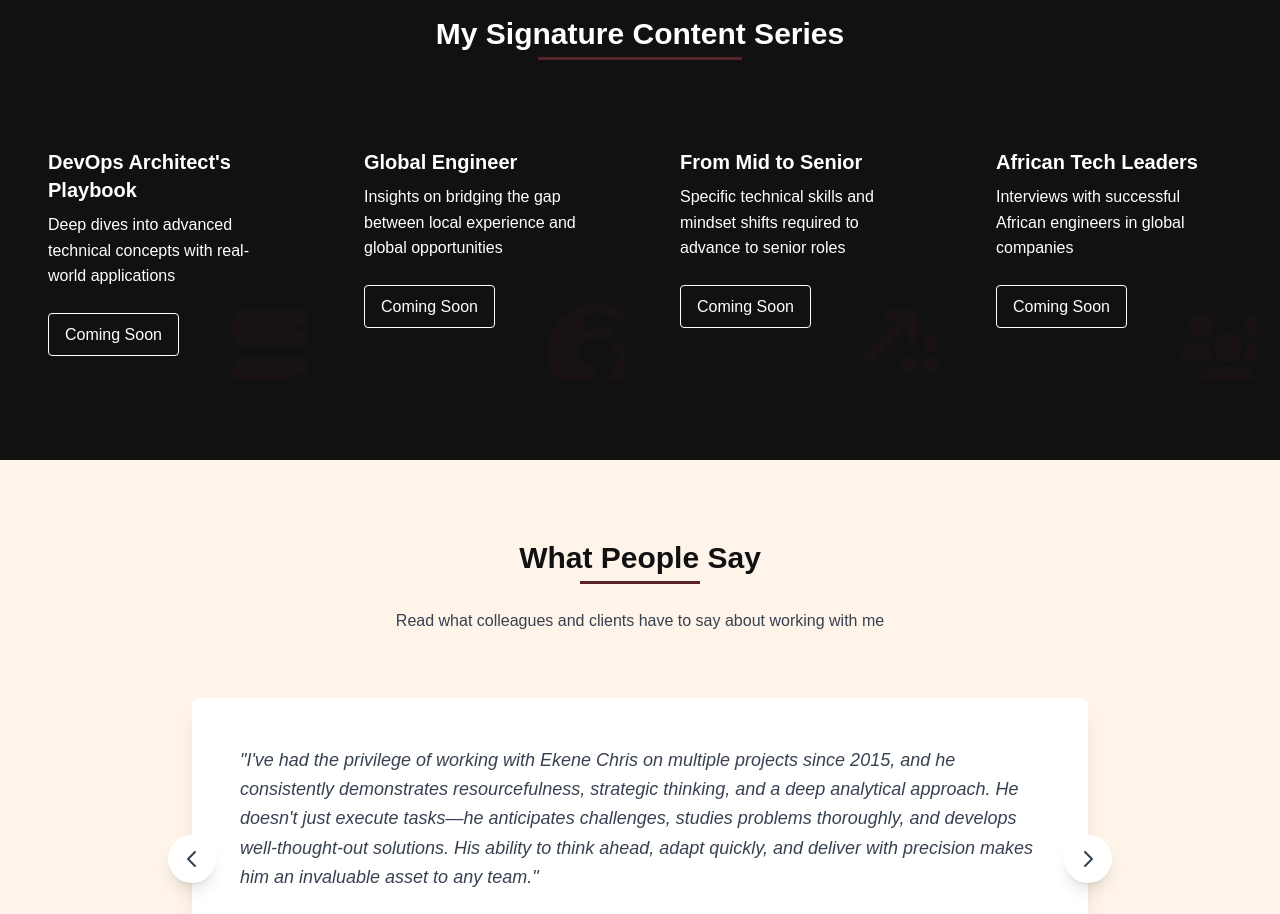
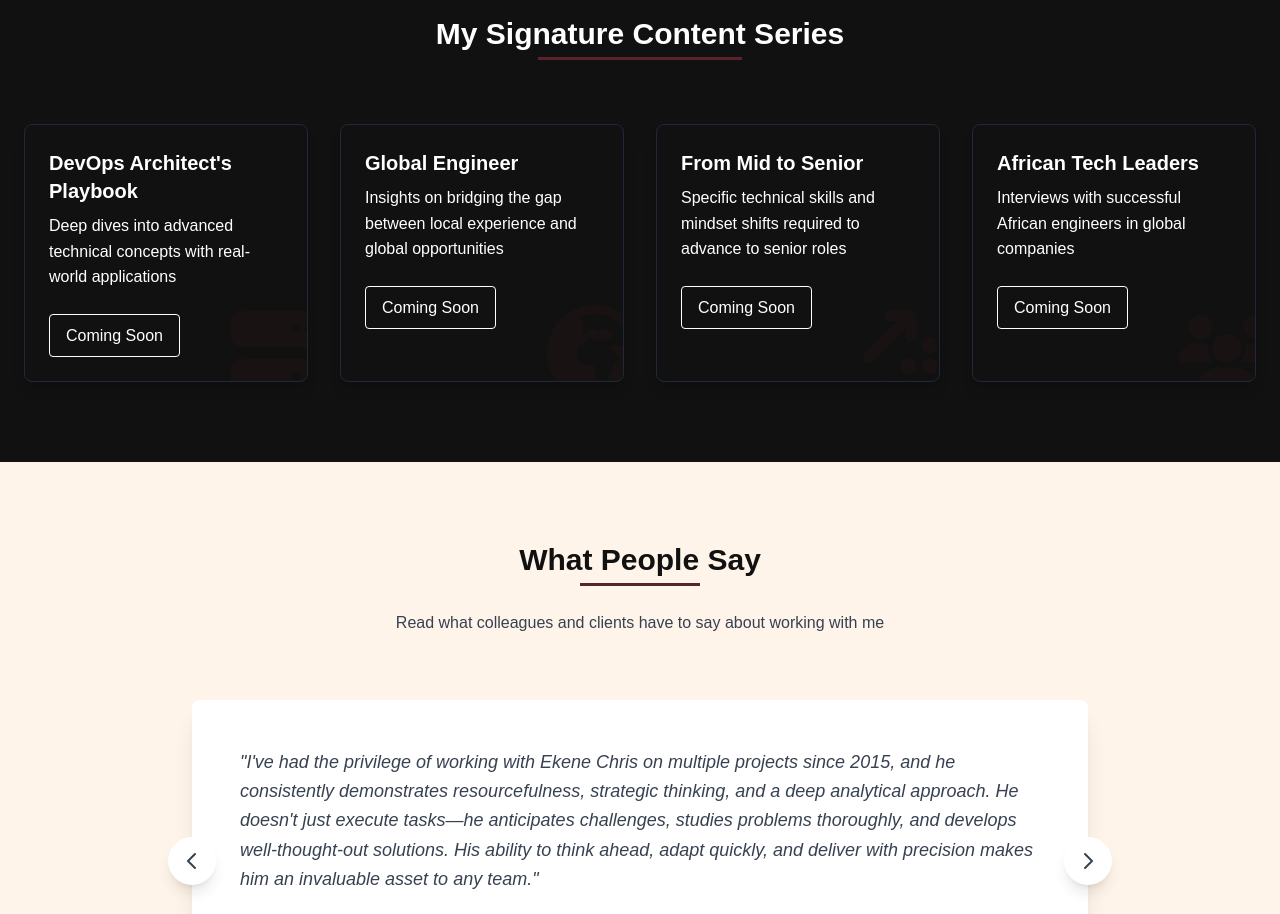
Before and after one commit to Ekene-Chris/personal-website, a Next.js app: page / in a window 1280 px wide. Shown: the part 2600-3514 px from the top of the page. Built offline with nearby package versions, Linux system fonts and the light colour scheme.

Commit message:
changed cards

```diff
--- a/src/app/globals.css
+++ b/src/app/globals.css
@@ -33,11 +33,13 @@ body {
 .expertise-card:hover {
   transform: translateY(-10px);
   transition: transform 0.3s ease;
+  box-shadow: 0 10px 25px rgba(0, 0, 0, 0.2);
 }
 
 .content-card:hover {
   transform: translateY(-10px);
   transition: transform 0.3s ease;
+  box-shadow: 0 10px 25px rgba(0, 0, 0, 0.1);
 }
 
 /* Add missing utility classes */
--- a/src/app/page.jsx
+++ b/src/app/page.jsx
@@ -274,59 +274,65 @@ export default function Home() {
           </div>
 
           <div className="grid grid-cols-1 md:grid-cols-4 gap-8">
-            <div className="bg-black bg-opacity-30 p-6 rounded-lg transition hover:transform hover:translate-y-[-10px] duration-300 relative overflow-hidden">
-              <h3 className="text-xl font-bold mb-2">
+            <div className="bg-black bg-opacity-30 p-6 rounded-lg shadow-lg transition duration-300 hover:-translate-y-2 border border-gray-800 relative overflow-hidden">
+              <h3 className="text-xl font-bold mb-2 relative z-10">
                 DevOps Architect's Playbook
               </h3>
-              <p className="mb-6">
+              <p className="mb-6 relative z-10">
                 Deep dives into advanced technical concepts with real-world
                 applications
               </p>
               <div className="absolute bottom-[-20px] right-[-20px] text-caput-mortuum opacity-10 text-8xl">
                 <FaServer />
               </div>
-              <button className="inline-block border border-white py-2 px-4 rounded hover:bg-white hover:text-black transition">
+              <button className="inline-block border border-white py-2 px-4 rounded hover:bg-white hover:text-black transition duration-300 relative z-10">
                 Coming Soon
               </button>
             </div>
 
-            <div className="bg-black bg-opacity-30 p-6 rounded-lg transition hover:transform hover:translate-y-[-10px] duration-300 relative overflow-hidden">
-              <h3 className="text-xl font-bold mb-2">Global Engineer</h3>
-              <p className="mb-6">
+            <div className="bg-black bg-opacity-30 p-6 rounded-lg shadow-lg transition duration-300 hover:-translate-y-2 border border-gray-800 relative overflow-hidden">
+              <h3 className="text-xl font-bold mb-2 relative z-10">
+                Global Engineer
+              </h3>
+              <p className="mb-6 relative z-10">
                 Insights on bridging the gap between local experience and global
                 opportunities
               </p>
               <div className="absolute bottom-[-20px] right-[-20px] text-caput-mortuum opacity-10 text-8xl">
                 <FaEarthAfrica />
               </div>
-              <button className="inline-block border border-white py-2 px-4 rounded hover:bg-white hover:text-black transition">
+              <button className="inline-block border border-white py-2 px-4 rounded hover:bg-white hover:text-black transition duration-300 relative z-10">
                 Coming Soon
               </button>
             </div>
 
-            <div className="bg-black bg-opacity-30 p-6 rounded-lg transition hover:transform hover:translate-y-[-10px] duration-300 relative overflow-hidden">
-              <h3 className="text-xl font-bold mb-2">From Mid to Senior</h3>
-              <p className="mb-6">
+            <div className="bg-black bg-opacity-30 p-6 rounded-lg shadow-lg transition duration-300 hover:-translate-y-2 border border-gray-800 relative overflow-hidden">
+              <h3 className="text-xl font-bold mb-2 relative z-10">
+                From Mid to Senior
+              </h3>
+              <p className="mb-6 relative z-10">
                 Specific technical skills and mindset shifts required to advance
                 to senior roles
               </p>
               <div className="absolute bottom-[-20px] right-[-20px] text-caput-mortuum opacity-10 text-8xl">
                 <FaArrowUpRightDots />
               </div>
-              <button className="inline-block border border-white py-2 px-4 rounded hover:bg-white hover:text-black transition">
+              <button className="inline-block border border-white py-2 px-4 rounded hover:bg-white hover:text-black transition duration-300 relative z-10">
                 Coming Soon
               </button>
             </div>
 
-            <div className="bg-black bg-opacity-30 p-6 rounded-lg transition hover:transform hover:translate-y-[-10px] duration-300 relative overflow-hidden">
-              <h3 className="text-xl font-bold mb-2">African Tech Leaders</h3>
-              <p className="mb-6">
+            <div className="bg-black bg-opacity-30 p-6 rounded-lg shadow-lg transition duration-300 hover:-translate-y-2 border border-gray-800 relative overflow-hidden">
+              <h3 className="text-xl font-bold mb-2 relative z-10">
+                African Tech Leaders
+              </h3>
+              <p className="mb-6 relative z-10">
                 Interviews with successful African engineers in global companies
               </p>
               <div className="absolute bottom-[-20px] right-[-20px] text-caput-mortuum opacity-10 text-8xl">
                 <FaUsers />
               </div>
-              <button className="inline-block border border-white py-2 px-4 rounded hover:bg-white hover:text-black transition">
+              <button className="inline-block border border-white py-2 px-4 rounded hover:bg-white hover:text-black transition duration-300 relative z-10">
                 Coming Soon
               </button>
             </div>
--- a/tailwind.config.js
+++ b/tailwind.config.js
@@ -24,6 +24,7 @@ module.exports = {
         fadeInRight: "fadeInRight 0.5s ease-out forwards",
         bounce: "bounce 1s infinite",
         pulse: "pulse 2s cubic-bezier(0.4, 0, 0.6, 1) infinite",
+        cardHover: "cardHover 0.3s ease-out forwards",
       },
       keyframes: {
         fadeIn: {
@@ -46,6 +47,10 @@ module.exports = {
           "0%, 100%": { opacity: "1" },
           "50%": { opacity: ".5" },
         },
+        cardHover: {
+          "0%": { transform: "translateY(0)" },
+          "100%": { transform: "translateY(-10px)" },
+        },
       },
       transitionProperty: {
         height: "height",
```
Also changed, not shown: 1 other file (tests, documents, lock files or other folders).
